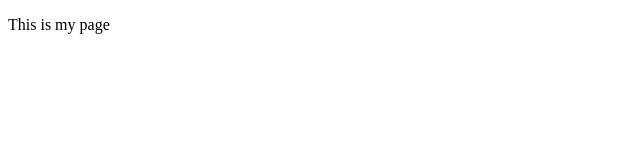
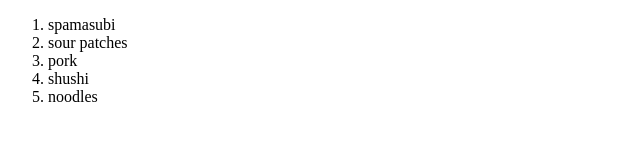
Before and after one commit to Leonisthegreatest/Ieonisthegreatest, a plain HTML site: page index.html in a window 1280 px wide. Shown: the whole page, without its empty margins (0-640 px from the left). Drawn offline with Linux system fonts and the light colour scheme.

```diff
--- a/index.html
+++ b/index.html
@@ -4,6 +4,12 @@
         <title>My test page</title>
     </head>
     <body>
-    <p>This is my page</p>
+    <ol>
+    <li>spamasubi</li>
+    <li>sour patches</li>
+    <li>pork</li>
+    <li>shushi</li>
+    <li>noodles</li>
+    </ol>
         </body>
     </html>
```
